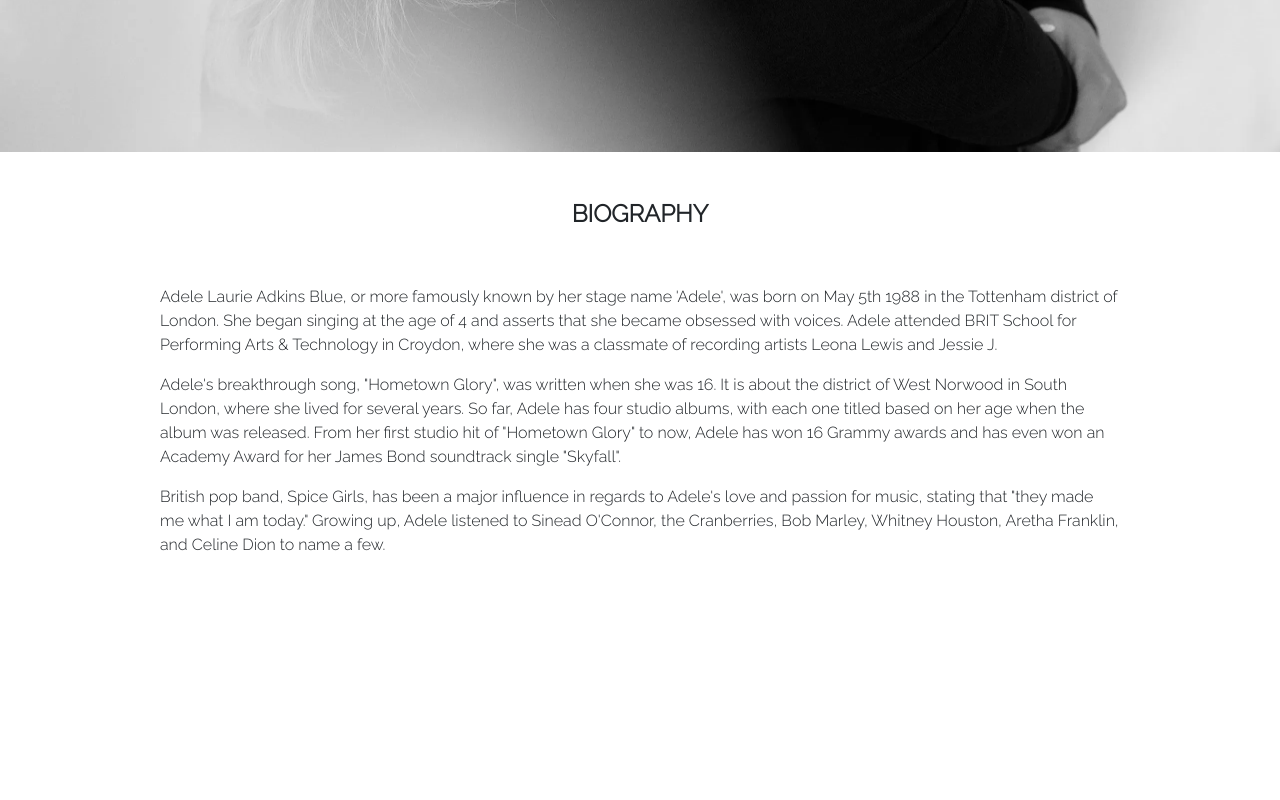
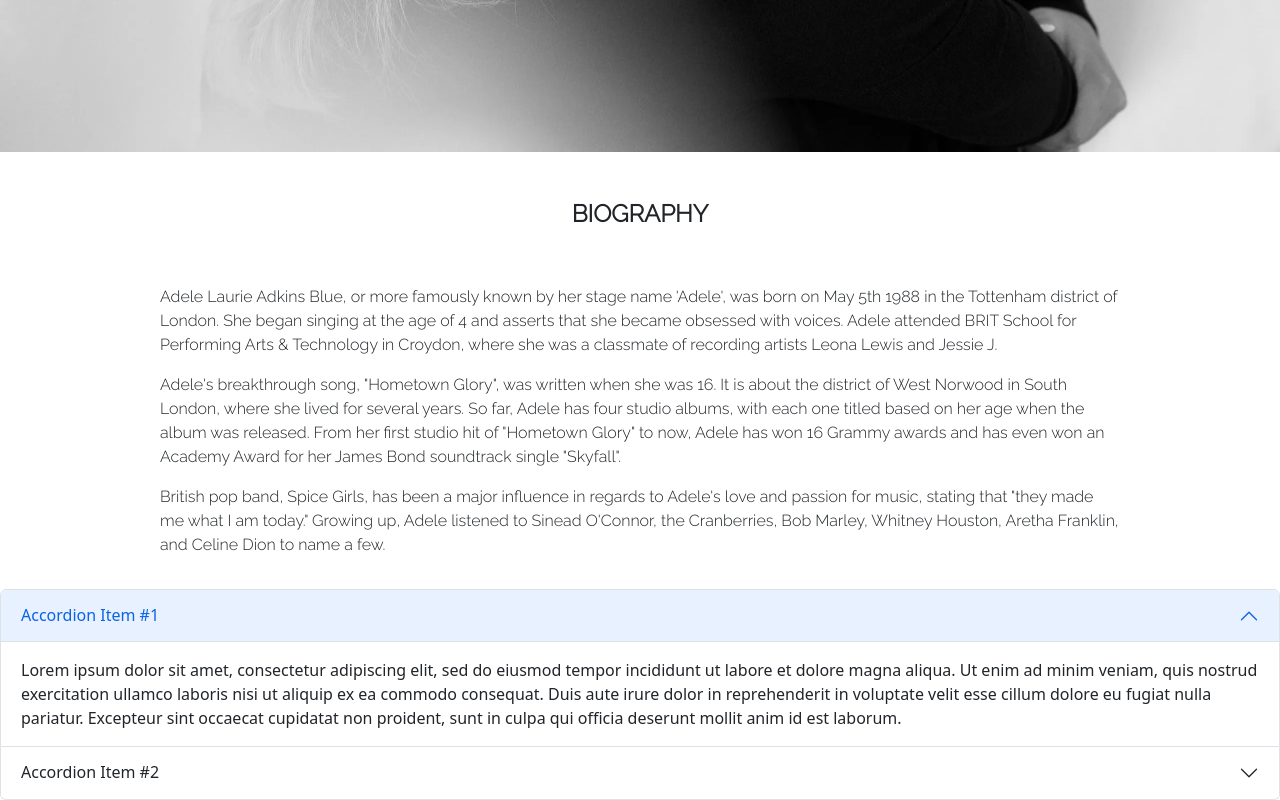
Before and after one commit to Raiza-D/all-about-adele, a React (Create React App) app: page / in a window 1280 px wide. Shown: the part 648-1448 px from the top of the page. Before the commit the page ends 1237 px from the top, so only its background shows below. Built offline with nearby package versions, Linux system fonts and the light colour scheme; a web font is replaced by a local one.

Commit message:
Fix error on Terminal by adding function name Albums. Add Accordion component and sub components with placeholder text.

```diff
--- a/src/components/Albums.jsx
+++ b/src/components/Albums.jsx
@@ -2,10 +2,35 @@
 import "../styles/Albums.css";
 import Accordion from "react-bootstrap/Accordion";
 
-export default function() {
+export default function Albums() {
   return (
     <div>
-
+      <Accordion defaultActiveKey="0">
+        <Accordion.Item eventKey="0">
+          <Accordion.Header>Accordion Item #1</Accordion.Header>
+          <Accordion.Body>
+            Lorem ipsum dolor sit amet, consectetur adipiscing elit, sed do
+            eiusmod tempor incididunt ut labore et dolore magna aliqua. Ut enim
+            ad minim veniam, quis nostrud exercitation ullamco laboris nisi ut
+            aliquip ex ea commodo consequat. Duis aute irure dolor in
+            reprehenderit in voluptate velit esse cillum dolore eu fugiat nulla
+            pariatur. Excepteur sint occaecat cupidatat non proident, sunt in
+            culpa qui officia deserunt mollit anim id est laborum.
+          </Accordion.Body>
+        </Accordion.Item>
+        <Accordion.Item eventKey="1">
+          <Accordion.Header>Accordion Item #2</Accordion.Header>
+          <Accordion.Body>
+            Lorem ipsum dolor sit amet, consectetur adipiscing elit, sed do
+            eiusmod tempor incididunt ut labore et dolore magna aliqua. Ut enim
+            ad minim veniam, quis nostrud exercitation ullamco laboris nisi ut
+            aliquip ex ea commodo consequat. Duis aute irure dolor in
+            reprehenderit in voluptate velit esse cillum dolore eu fugiat nulla
+            pariatur. Excepteur sint occaecat cupidatat non proident, sunt in
+            culpa qui officia deserunt mollit anim id est laborum.
+          </Accordion.Body>
+        </Accordion.Item>
+      </Accordion>
     </div>
   );
 }
```
